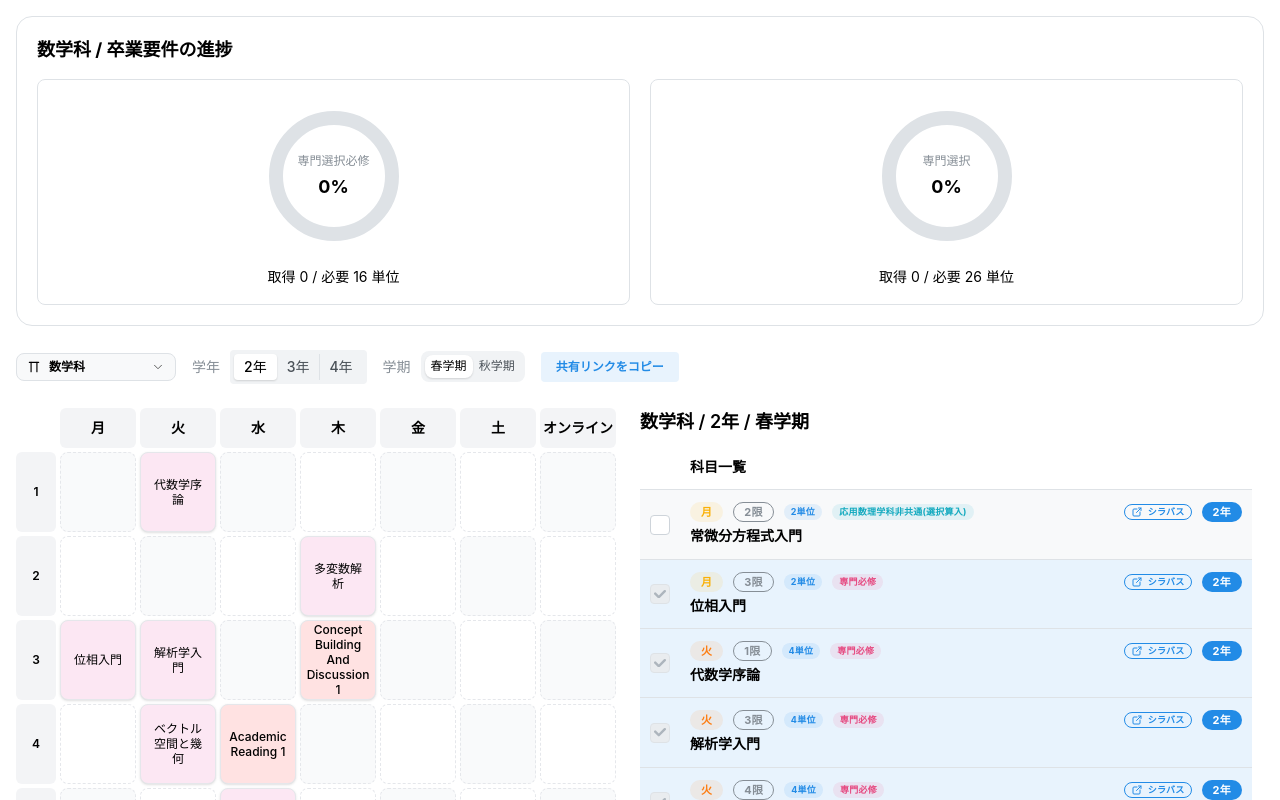
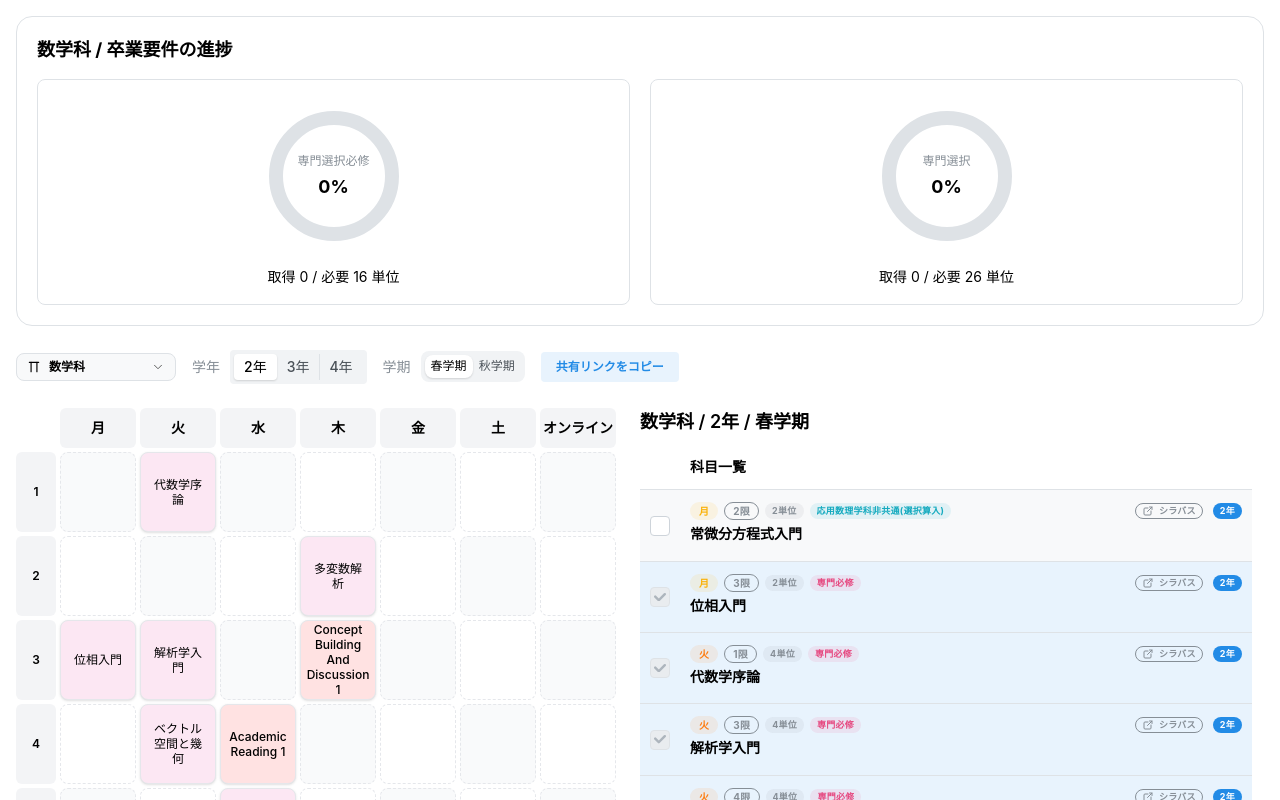
Before and after one commit to NY1729/Risyu, a Next.js app: page / in a window 1280 px wide. Shown: the top 800 px of the page. Built offline with nearby package versions, Linux system fonts and the light colour scheme.

Commit message:
feat: スマホ用の表示を変更

```diff
--- a/components/ImportTable.tsx
+++ b/components/ImportTable.tsx
@@ -87,6 +87,40 @@ const getDayColor = (d: number) => {
   }
 };
 
+/** 年次とシラバスのセット（共通パーツ） */
+function SyllabusAndYear({ item }: { item: ImportedItem }) {
+  return (
+    <>
+      {item.url && (
+        <Badge
+          component="a"
+          href={item.url}
+          target="_blank"
+          variant="outline"
+          size="xs"
+          color="gray"
+          leftSection={<IconExternalLink size={12} />}
+          style={{ cursor: "pointer" }}
+          onClick={(e) => e.stopPropagation()}
+        >
+          シラバス
+        </Badge>
+      )}
+      {item.year && (
+        <Tooltip label={`配当年次: ${item.year}年`} withArrow>
+          <Badge
+            color={getYearColor(item.year)}
+            size="xs"
+            styles={{ root: { textTransform: "none" } }}
+          >
+            {item.year}年
+          </Badge>
+        </Tooltip>
+      )}
+    </>
+  );
+}
+
 export default function ImportTable({
   items,
   checkedIds,
@@ -127,71 +161,60 @@ export default function ImportTable({
 
         {/* 詳細列 */}
         <Table.Td>
-          <Stack gap={4}>
-            {/* 上段：左寄せで順番に並べる */}
-            <Group gap="xs" wrap="wrap">
-              <Badge variant="light" color={getDayColor(item.day)}>
+          <Stack gap={4} pos="relative">
+            {/* --- 上段エリア --- */}
+            <Group gap="xs" wrap="nowrap">
+              <Group gap={6} wrap="wrap">
+                <Badge variant="light" color={getDayColor(item.day)} size="sm">
                   {dayLabel(item.day)}
                 </Badge>
-              <Badge variant="outline" color="gray">
+                <Badge variant="outline" color="gray" size="sm">
                   {formatPeriods(item.period)}
                 </Badge>
-
-              {item.credits ? (
-                <Badge variant="light" size="xs">
+                {item.credits && (
+                  <Badge variant="light" size="xs" color="gray">
                     {item.credits}単位
                   </Badge>
-              ) : null}
-
-              {item.category ? (
+                )}
+                {item.category && (
                   <Tooltip label={String(item.category)} withArrow>
                     <Badge variant="light" size="xs" color={badgeColor}>
                       {String(item.category).replace(/\s+/g, "")}
                     </Badge>
                   </Tooltip>
-              ) : null}
+                )}
+              </Group>
 
-              <Group gap="xs" ml="auto">
-                {item.url ? (
-                  <Badge
-                    component="a"
-                    href={item.url}
-                    target="_blank"
-                    variant="outline"
-                    size="xs"
-                    leftSection={<IconExternalLink size={12} />}
-                    style={{ cursor: "pointer" }}
-                    onClick={(e) => e.stopPropagation()}
-                  >
-                    シラバス
-                  </Badge>
-                ) : null}
-                {item.year ? (
-                  <Tooltip label={`配当年次: ${item.year}年`} withArrow>
-                    <Badge
-                      styles={{ root: { textTransform: "none" } }}
-                      color={getYearColor(item.year)}
-                    >
-                      {item.year}年
-                    </Badge>
-                  </Tooltip>
-                ) : null}
+              {/* デスクトップ用：右端に表示 (sm以上で表示) */}
+              <Group gap="xs" ml="auto" visibleFrom="sm">
+                <SyllabusAndYear item={item} />
               </Group>
             </Group>
 
-            {/* 下段：科目名と教室/教員 */}
+            {/* --- 中段：科目名 --- */}
             <div className="min-w-0">
-              <Text size="sm" fw={600} lineClamp={1} title={item.subject}>
+              <Text size="sm" fw={600} lineClamp={1}>
                 {item.subject}
               </Text>
+            </div>
+
+            {/* --- 下段：教室/教員 ＋ モバイル用メタ情報 --- */}
+            <Group justify="space-between" align="flex-end" wrap="nowrap">
+              <div className="min-w-0">
                 {(item.room || item.teacher) && (
                   <Text size="xs" c="dimmed" lineClamp={1}>
-                  {(item.room ?? "").trim()}
+                    {item.room?.trim()}
                     {item.room && item.teacher ? " / " : ""}
-                  {(item.teacher ?? "").trim()}
+                    {item.teacher?.trim()}
                   </Text>
                 )}
               </div>
+
+              {/* モバイル用：右下に表示 (sm未満で表示) */}
+              <Group gap="xs" hiddenFrom="sm">
+                <SyllabusAndYear item={item} />
+              </Group>
+            </Group>
           </Stack>
         </Table.Td>
       </Table.Tr>
@@ -208,7 +231,7 @@ export default function ImportTable({
         },
       }}
     >
-      <Table miw={600} verticalSpacing="sm" striped highlightOnHover>
+      <Table miw={300} verticalSpacing="sm" striped highlightOnHover>
         <Table.Thead>
           <Table.Tr>
             <Table.Th />
```
Lines whose indentation alone changed are shown as unchanged.
